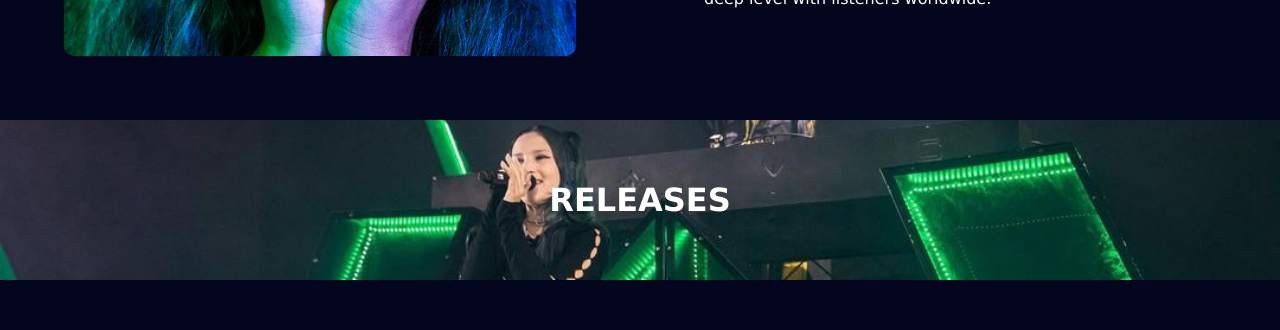
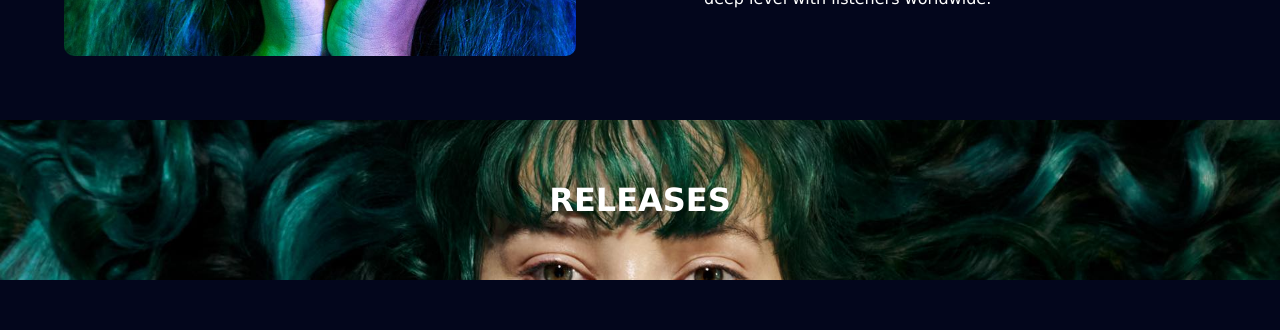
Before and after one commit to MarcGriese/Webdesign, a React app in the folder au_ra/: page / in a window 1280 px wide. Shown: the part 1320-1650 px from the top of the page. Built offline with nearby package versions, Linux system fonts and the light colour scheme.

Commit message:
changed one image

```diff
--- a/au_ra/src/pages/home/index.jsx
+++ b/au_ra/src/pages/home/index.jsx
@@ -20,7 +20,7 @@ export default function Home() {
             <HomeImage/>
 
             <AboutAuRa />
-            <ImageBarrier imgData={Image} heading="RELEASES"/>
+            <ImageBarrier imgData={AuRaImage1} heading="RELEASES"/>
             <AllReleases/>
             <ImageBarrier imgData={Image} heading="LIVE DATES"/>
             <LiveDates/>
```
